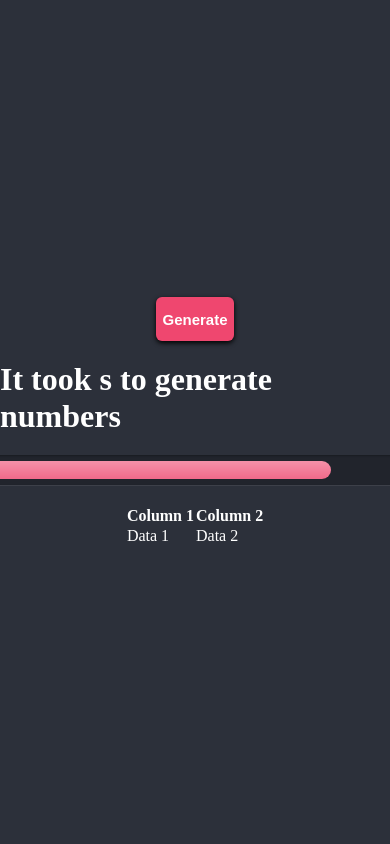
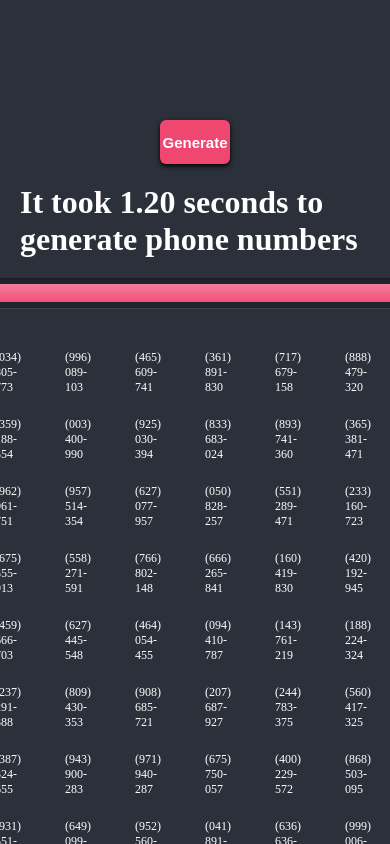
Before and after one commit to Tornike512/Random-numbers, a React (Vite) app: page / in a window 390 px wide. Both pictures are taken after a click on the button "Generate". Shown: the top 844 px of the page. Built offline with nearby package versions, Linux system fonts and the light colour scheme.

Commit message:
Add: Tables Component For Mapping Tables Where Phone Numbers Are Stored

```diff
--- a/package.json
+++ b/package.json
@@ -13,11 +13,13 @@
     "react": "^18.2.0",
     "react-dom": "^18.2.0",
     "sass": "^1.79.4",
-    "scss": "^0.2.4"
+    "scss": "^0.2.4",
+    "uuid": "^10.0.0"
   },
   "devDependencies": {
     "@types/react": "^18.2.15",
     "@types/react-dom": "^18.2.7",
+    "@types/uuid": "^10.0.0",
     "@typescript-eslint/eslint-plugin": "^6.0.0",
     "@typescript-eslint/parser": "^6.0.0",
     "@vitejs/plugin-react": "^4.0.3",
--- a/src/App.scss
+++ b/src/App.scss
@@ -10,16 +10,17 @@ body {
 }
 
 .main-container {
-  height: 100vh;
+  height: 100%;
   display: flex;
   align-items: center;
   justify-content: center;
   flex-direction: column;
+  padding: 20px;
 
   .generate {
     width: 20%;
     height: 44px;
-    margin-bottom: 20px;
+    margin: 100px 0 20px 0;
     background-color: #ef476f;
     border-radius: 6px;
     color: #ffffff;
@@ -33,4 +34,8 @@ body {
       background-color: #f76c8c;
     }
   }
+
+  .table-wrapper {
+    display: flex;
+  }
 }
--- a/src/App.tsx
+++ b/src/App.tsx
@@ -1,13 +1,17 @@
 import { useState, useEffect } from "react";
+import { formatTime } from "./Utils/formatTime";
 import ProgressBar from "./Components/ProgressBar/ProgressBar";
 import useCounter from "./Hooks/useCounter";
 
 import "./App.scss";
+import { Tables } from "./Components/Tables";
 
 function App() {
   const [numbersList, setNumbersList] = useState<string[]>([]);
   const [showProgressiveBar, setShowProgressiveBar] = useState<boolean>(false);
   const [startGenerating, setStartGenerating] = useState<boolean>(false);
+  const [showLoadTime, setShowLoadTime] = useState<boolean>(false);
+  const [progressiveWidth, setProgressiveWidth] = useState<number>(90);
 
   const arrOfNums: number[] = [];
 
@@ -27,6 +31,9 @@ function App() {
 
       if (numbersList.length === 1200) {
         clearTimeout(generateWholeNumber);
+        setStartGenerating(false);
+        setShowLoadTime(true);
+        setProgressiveWidth(100);
       }
     }
   }, [startGenerating, numbersList]);
@@ -36,31 +43,33 @@ function App() {
     setStartGenerating(true);
   };
 
-  const formatTime = (count: number) => {
-    const seconds = Math.floor(count / 1000);
-    const milliseconds = Math.floor((count % 1000) / 10);
-    return `${seconds}.${milliseconds < 10 ? "0" : ""}${milliseconds}`;
-  };
-
-  console.log(formatTime(useCounter(startGenerating)));
+  const counterValue = useCounter(startGenerating);
 
   return (
     <main className="main-container">
       <button onClick={handleGenerateButton} className="generate">
         Generate
       </button>
-      <h1>It took {}s to generate numbers</h1>
-      {showProgressiveBar && <ProgressBar width={100} />}
-      <table>
-        <tr>
-          <th>Column 1</th>
-          <th>Column 2</th>
-        </tr>
-        <tr>
-          <td>Data 1</td>
-          <td>Data 2</td>
-        </tr>
-      </table>
+
+      <h1>
+        {showLoadTime &&
+          `It took ${formatTime(
+            counterValue
+          )} seconds to generate phone numbers`}
+      </h1>
+
+      {showProgressiveBar && <ProgressBar width={progressiveWidth} />}
+      {showLoadTime && (
+        <div className="table-wrapper">
+          <Tables numbersList={numbersList} column1={0} column2={100} />
+          <Tables numbersList={numbersList} column1={200} column2={300} />
+          <Tables numbersList={numbersList} column1={400} column2={500} />
+          <Tables numbersList={numbersList} column1={600} column2={700} />
+          <Tables numbersList={numbersList} column1={800} column2={900} />
+          <Tables numbersList={numbersList} column1={1000} column2={1100} />
+          <Tables numbersList={numbersList} column1={1200} column2={1300} />
+        </div>
+      )}
     </main>
   );
 }
--- a/src/Components/ProgressBar/ProgressBar.scss
+++ b/src/Components/ProgressBar/ProgressBar.scss
@@ -25,9 +25,8 @@
 }
 
 .progress-moved .progress-bar2 {
-  width: 100%;
   background-color: #ef476f;
-  animation: progressAnimation 6s;
+  animation: progressAnimation 3s;
 }
 
 @keyframes progressAnimation {
@@ -35,8 +34,8 @@
     width: 5%;
     background-color: #f9bcca;
   }
-  100% {
-    width: 100%;
+  90% {
+    width: 90%;
     background-color: #ef476f;
   }
 }
--- /dev/null
+++ b/src/Components/Tables/Tables.scss
@@ -0,0 +1,11 @@
+.phone-numbers-list {
+  padding: 10px;
+  font-size: 12px;
+
+  tr {
+    td {
+      width: 8%;
+      padding: 10px;
+    }
+  }
+}
--- /dev/null
+++ b/src/Components/Tables/Tables.tsx
@@ -0,0 +1,27 @@
+import { v4 as uuidv4 } from "uuid";
+
+import "./Tables.scss";
+
+export function Tables({
+  numbersList,
+  column1,
+  column2,
+}: {
+  numbersList: string[];
+  column1: number;
+  column2: number;
+}) {
+  return (
+    <table className="phone-numbers-list">
+      {numbersList.slice(column1, column2).map((number: string) => {
+        return (
+          <tr key={uuidv4()}>
+            <td>{number}</td>
+          </tr>
+        );
+      })}
+    </table>
+  );
+}
+
+export default Tables;
--- /dev/null
+++ b/src/Components/Tables/index.ts
@@ -0,0 +1 @@
+export { Tables } from "./Tables";
--- /dev/null
+++ b/src/Utils/formatTime.ts
@@ -0,0 +1,5 @@
+export const formatTime = (count: number) => {
+  const seconds = Math.floor(count / 1000);
+  const milliseconds = Math.floor((count % 1000) / 10);
+  return `${seconds}.${milliseconds < 10 ? "0" : ""}${milliseconds}`;
+};
```
Also changed, not shown: 1 other file (tests, documents, lock files or other folders).
